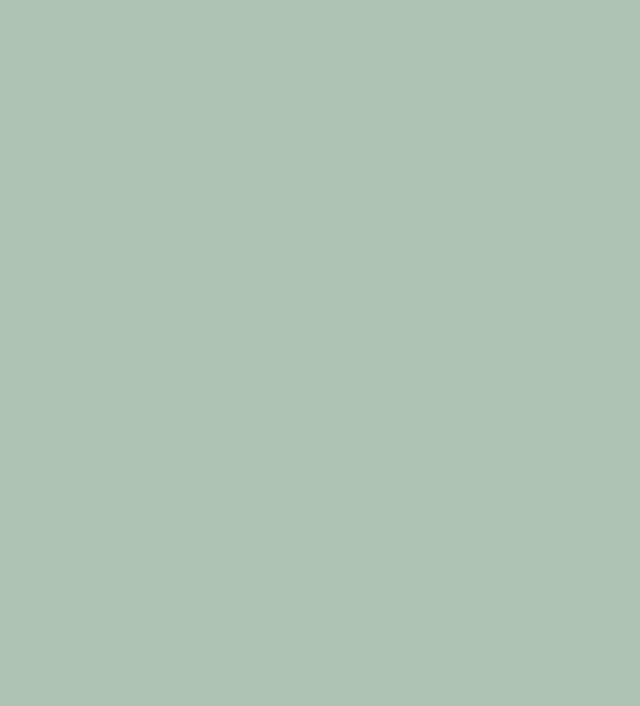
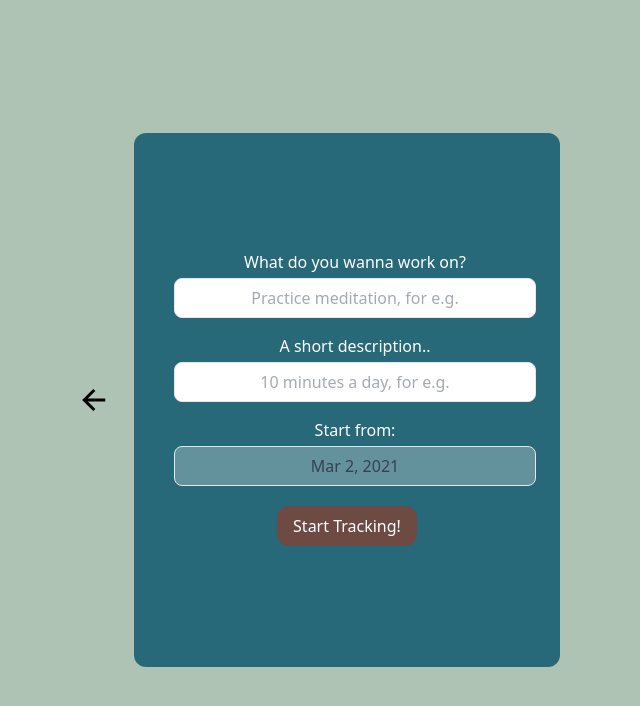
Before and after one commit to Schapagain/habit-tracker, a React (Create React App) app in the folder client/: page /addhabit in a window 1280 px wide. Shown: the top 706 px of the page, without its empty margins (317-957 px from the left). Built offline with nearby package versions, Linux system fonts and the light colour scheme.

Commit message:
add a protected path

```diff
--- a/client/src/components/AppHome.js
+++ b/client/src/components/AppHome.js
@@ -1,6 +1,5 @@
 import React from 'react';
 // import GoogleLogin from './GoogleLogin';
-import HabitList from './HabitList';
 import {Route, Switch} from 'react-router-dom';
 import Landing from './Landing';
 import HabitHome from './HabitHome';
@@ -8,6 +7,9 @@ import About from './About';
 import Features from './Features';
 import Login from './Login';
 import Signup from './Signup';
+import Home from './Home';
+import AddHabitForm from './AddHabitForm';
+import ProtectedRoute from './ProtectedRoute';
 
 const AppHome = (props) => {
   const mainClass = "flex mx-auto max-w-screen-xl justify-between flex-col min-h-screen bg-spring-rain w-full"
@@ -20,11 +22,8 @@ const AppHome = (props) => {
         <Route path="/features" exact component={Features} />
         <Route path="/login" exact component={Login} />
         <Route path="/signup" exact component={Signup} />
-        <Route path="/home" exact render={() => {
-          return(
-                <HabitList />
-          );
-        }} />
+        <ProtectedRoute path="/home" exact component={Home} />
+        <Route path="/addhabit" exact component={AddHabitForm} />
       </Switch>
       </div>
     // <GoogleLogin/>
```
